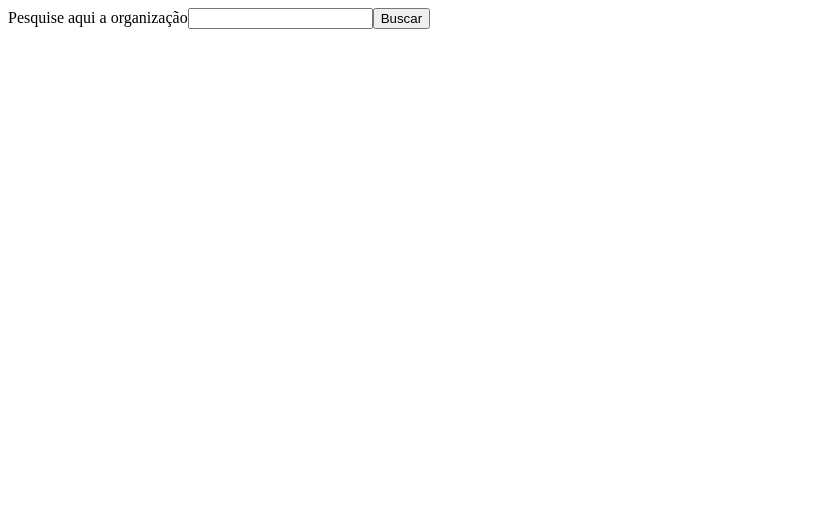
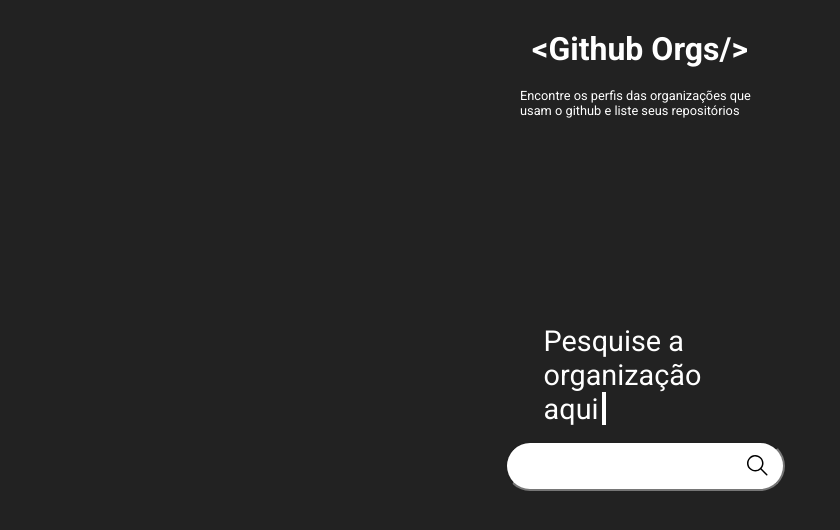
Before and after one commit to JulioLeonardo/javascript-react-github-org-finder, a React (Create React App) app: page / in a window 1280 px wide. Shown: the top 530 px of the page, without its empty margins (0-840 px from the left). Built offline with nearby package versions, Linux system fonts and the light colour scheme.

Commit message:
Styled Main component

```diff
--- a/src/App.js
+++ b/src/App.js
@@ -1,4 +1,6 @@
 import Main from "./components/Main";
+
+import "./assets/styles/global.css";
 
 function App() {
   return <Main />;
--- /dev/null
+++ b/src/assets/styles/global.css
@@ -0,0 +1,23 @@
+@import url("https://fonts.googleapis.com/css2?family=Roboto:wght@400;500;700&display=swap");
+
+* {
+  margin: 0;
+  padding: 0;
+  box-sizing: border-box;
+  font-family: "Roboto", sans-serif;
+}
+
+html,
+body,
+#root {
+  height: 100vh;
+}
+
+button {
+  outline: none;
+  cursor: pointer;
+}
+
+button:hover {
+  opacity: 0.8;
+}
--- a/src/components/Main/index.js
+++ b/src/components/Main/index.js
@@ -2,6 +2,8 @@
 
 import api from "../../services/api";
 import Organization from "../Organization";
+import search from "../../assets/icons/search.svg";
+import "./styles.css";
 
 export default function SearchOrganization() {
   const [organization, setOrganization] = useState("");
@@ -36,7 +38,20 @@
     <>
       {!fetched && !error && (
         <div className="search-organization">
-          <label htmlFor="org-serach">Pesquise aqui a organização</label>
+          <div className="header">
+            <p className="logo">{"<Github Orgs/>"}</p>
+            <p className="app-description">
+              Encontre os perfis das organizações que usam o github e liste seus
+              repositórios
+            </p>
+          </div>
+          <label htmlFor="org-serach">
+            <p>Pesquise a</p> <p>organização</p>{" "}
+            <p className="last-line">
+              aqui <span id="cursor"></span>
+            </p>
+          </label>
+          <div className="input-block">
             <input
               type="text"
               name="org-search"
@@ -44,8 +59,20 @@
               onChange={handleInputChange}
             />
             <button type="submit" onClick={searchOrg}>
-            Buscar
+              <svg
+                id="search-icon"
+                xmlns="http://www.w3.org/2000/svg"
+                viewBox="0 0 24 24"
+                width="24"
+                height="24"
+              >
+                <path
+                  fill-rule="evenodd"
+                  d="M14.53 15.59a8.25 8.25 0 111.06-1.06l5.69 5.69a.75.75 0 11-1.06 1.06l-5.69-5.69zM2.5 9.25a6.75 6.75 0 1111.74 4.547.746.746 0 00-.443.442A6.75 6.75 0 012.5 9.25z"
+                ></path>
+              </svg>
             </button>
+          </div>
         </div>
       )}
 
--- /dev/null
+++ b/src/components/Main/styles.css
@@ -0,0 +1,96 @@
+.search-organization {
+  height: 100vh;
+  background: #222;
+  color: #fff;
+  font-family: monospace;
+  display: flex;
+  align-items: center;
+  justify-content: center;
+  flex-direction: column;
+}
+
+.header {
+  position: fixed;
+  top: 0;
+  padding: 10px;
+  max-width: 300px;
+}
+
+.app-description {
+  font-size: 0.8rem;
+  margin-left: 20px;
+}
+
+.logo {
+  font-size: 2rem;
+  font-weight: 700;
+  padding: 20px 0;
+  text-align: center;
+}
+
+.search-organization label {
+  display: flex;
+  flex-direction: column;
+  font-size: 1.8rem;
+  align-items: baseline;
+  justify-content: left;
+  margin: 15px;
+  max-width: 280px;
+  margin-left: -20px;
+}
+
+.last-line {
+  display: flex;
+}
+
+.input-block {
+  display: flex;
+  align-items: center;
+}
+
+.search-organization input {
+  border-radius: 50px;
+  height: 50px;
+  font-size: 1.5rem;
+  text-align: center;
+  width: 280px;
+  padding-right: 35px;
+}
+
+.search-organization button {
+  margin-left: -45px;
+  border-radius: 50px;
+  height: 35px;
+  width: 35px;
+  border: none;
+  background-color: #fff;
+  position: relative;
+}
+
+#search-icon {
+  position: absolute;
+  right: 5px;
+  top: 5px;
+}
+
+/* blinking cursor */
+#cursor {
+  background: #fff;
+  line-height: 17px;
+  margin-left: 3px;
+  animation: blink 1s infinite;
+  width: 4px;
+  height: 33px;
+}
+
+@keyframes blink {
+  0% {
+    background: #222;
+  }
+  50% {
+    background: #fff;
+  }
+  100% {
+    background: #222;
+  }
+}
```
Also changed, not shown: src/assets/icons/bell.svg (added), src/assets/icons/search.svg (added). Lines whose indentation alone changed are shown as unchanged.
